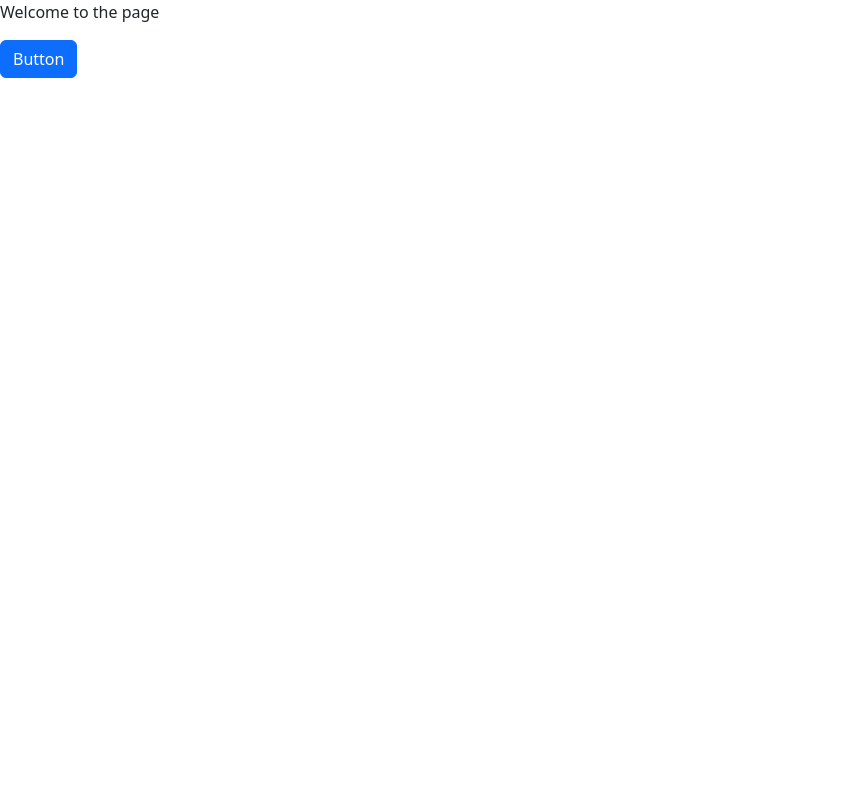
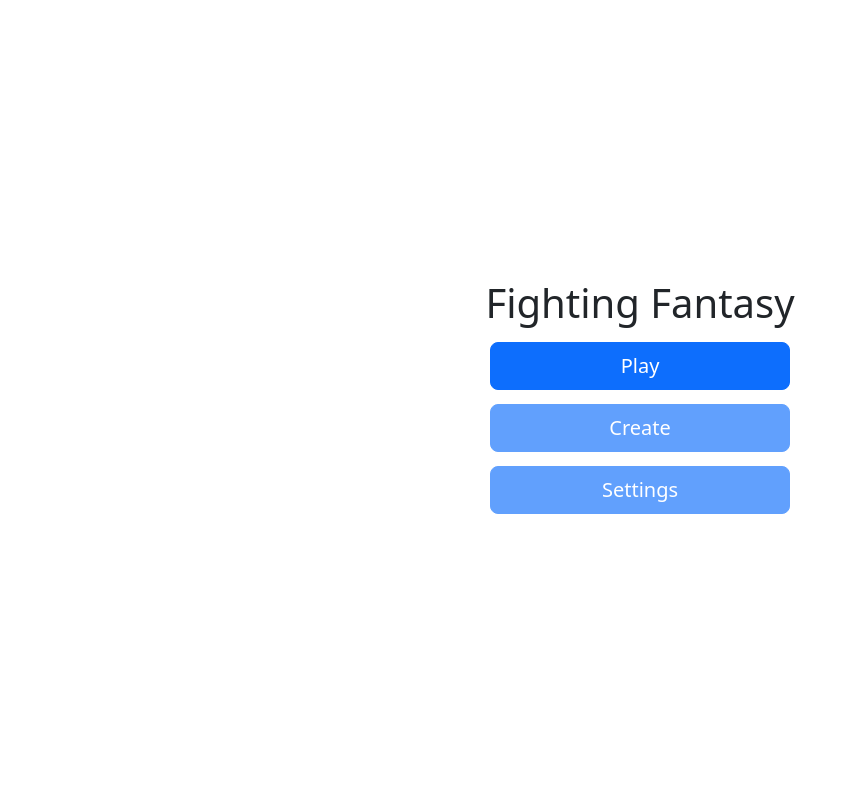
Before and after one commit to ThatOneOldTv/fighting-fantasy, a Django app: page /fighting-fantasy/ in a window 1280 px wide. Shown: the whole page, without its empty margins (0-858 px from the left). Run offline with Django 5.2, Linux system fonts and the light colour scheme.

Commit message:
Added a new play menu

```diff
--- a/FightingFantasy/settings.py
+++ b/FightingFantasy/settings.py
@@ -114,4 +114,8 @@ USE_TZ = True
 # Static files (CSS, JavaScript, Images)
 # https://docs.djangoproject.com/en/6.0/howto/static-files/
 
-STATIC_URL = 'static/'
+STATIC_URL = '/static/'
+STATIC_ROOT = 'staticfiles'
+STATICFILES_DIRS = [
+    BASE_DIR / "FightingFantasyApp/static"
+]
--- /dev/null
+++ b/FightingFantasyApp/static/custom-styles.css
@@ -0,0 +1,11 @@
+html, body {
+    height: 100%;
+}
+
+.vertical_menu {
+    height: 100%;
+    display: flex;
+    justify-content: center;
+    align-items: center;
+    flex-direction: column;
+}
--- a/FightingFantasyApp/static/home.js
+++ b/FightingFantasyApp/static/home.js
@@ -0,0 +1,14 @@
+$(document).ready( function () {
+    console.log('page loaded')
+});
+
+function display_main_menu() {
+    document.getElementById('main_menu').classList.remove('d-none')
+    document.getElementById('play_menu').classList.add('d-none')
+}
+
+function display_play_menu() {
+    console.log('display play menu')
+    document.getElementById('main_menu').classList.add('d-none')
+    document.getElementById('play_menu').classList.remove('d-none')
+}
--- a/FightingFantasyApp/templates/base.html
+++ b/FightingFantasyApp/templates/base.html
@@ -6,15 +6,16 @@
         <meta name="viewport" content="width=device-width, initial-scale=1">
         <!-- Bootstrap css -->
         <link href="https://cdn.jsdelivr.net/npm/bootstrap@5.3.8/dist/css/bootstrap.min.css" rel="stylesheet" integrity="sha384-sRIl4kxILFvY47J16cr9ZwB07vP4J8+LH7qKQnuqkuIAvNWLzeN8tE5YBujZqJLB" crossorigin="anonymous">
-
+        {% load static %}
+        <!--Custom styles-->
+        <link rel="stylesheet" href="{% static 'custom-styles.css' %}">
+        <!--Jquery-->
+        <script src="{% static 'jquery-4.0.0.min.js' %}"></script>
+        <!--Bootstrap JS-->
+        <script src="https://cdn.jsdelivr.net/npm/bootstrap@5.3.8/dist/js/bootstrap.bundle.min.js" integrity="sha384-FKyoEForCGlyvwx9Hj09JcYn3nv7wiPVlz7YYwJrWVcXK/BmnVDxM+D2scQbITxI" crossorigin="anonymous"></script>
     </head>
 
     <body>
         {% block content %}{% endblock content %}
-        {% load static %}
-        <!--Bootstrap JS-->
-        <script src="https://cdn.jsdelivr.net/npm/bootstrap@5.3.8/dist/js/bootstrap.bundle.min.js" integrity="sha384-FKyoEForCGlyvwx9Hj09JcYn3nv7wiPVlz7YYwJrWVcXK/BmnVDxM+D2scQbITxI" crossorigin="anonymous"></script>
-        <!--Jquery-->
-        <script src="{% static 'jquery-4.0.0.min.js' %}"></script>
     </body>
 </html>
--- a/FightingFantasyApp/templates/home.html
+++ b/FightingFantasyApp/templates/home.html
@@ -1,9 +1,24 @@
 {% extends 'base.html' %}
+
+{% block content %}
+<style>button {width: 300px; margin: 7px;}</style>
 
 {% load static %}
 <script src="{% static 'home.js' %}"> </script>
 
-{% block content %}
-<p>Welcome to the page</p>
-<button class="btn btn-primary">Button</button>
+<div style="height: 100%">
+    <div id="main_menu" class="vertical_menu">
+        <h1>Fighting Fantasy</h1>
+        <button class="btn btn-lg btn-primary" onclick="display_play_menu()">Play</button>
+        <button class="btn btn-lg btn-primary" disabled>Create</button>
+        <button class="btn btn-lg btn-primary" disabled>Settings</button>
+    </div>
+    <div id="play_menu" class="vertical_menu d-none">
+        <h1>Play</h1>
+        <button class="btn btn-lg btn-primary">New Adventure</button>
+        <button class="btn btn-lg btn-primary" disabled>Continue</button>
+        <button class="btn btn-lg btn-primary" onclick="display_main_menu()">Back</button>
+    </div>
+
+</div>
 {% endblock %}
```
Also changed, not shown: FightingFantasyApp/views.py (line endings or trailing spaces).
